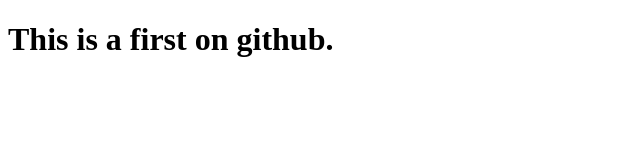
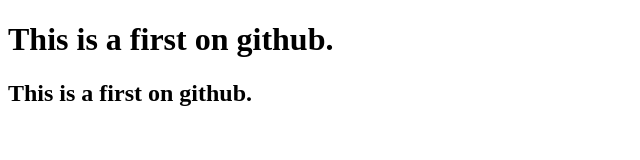
Before and after one commit to roni-dutta/Sagordari, a plain HTML site: page index.html in a window 1280 px wide. Shown: the whole page, without its empty margins (0-640 px from the left). Drawn offline with Linux system fonts and the light colour scheme.

Commit message:
Change body

```diff
--- a/index.html
+++ b/index.html
@@ -6,5 +6,6 @@
 </head>
 <body>
 	<h1>This is a first on github.</h1>
+	<h2>This is a first on github.</h2>
 </body>
 </html>
```
